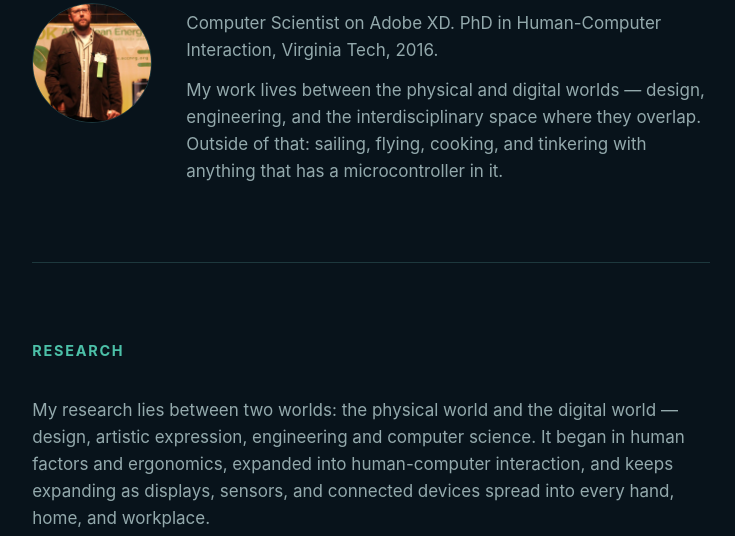
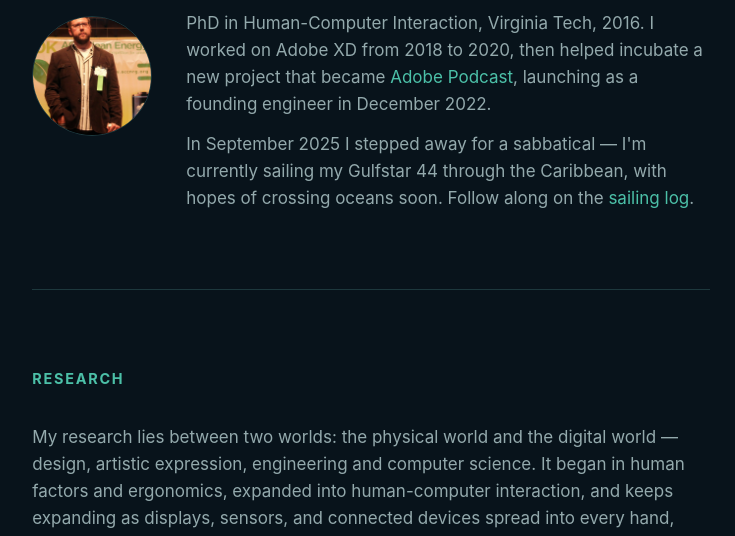
Before and after one commit to basawyer/homepage, a plain HTML site: page index.html in a window 1280 px wide. Shown: the part 214-750 px from the top of the page, without its empty margins (269-1004 px from the left). Drawn offline with Linux system fonts and the light colour scheme.

Commit message:
Update abstract and contact for current status
Rewrite the intro around Adobe XD, Adobe Podcast, and the Caribbean
sabbatical with a link to the sailing log. Drop the VT email and add
LinkedIn on the contact section.

```diff
--- a/index.html
+++ b/index.html
@@ -4,7 +4,7 @@
 <meta charset="UTF-8" />
 <meta name="viewport" content="width=device-width, initial-scale=1" />
 <title>Blake Sawyer</title>
-<meta name="description" content="Blake Sawyer — Computer Scientist at Adobe XD, PhD in HCI from Virginia Tech." />
+<meta name="description" content="Blake Sawyer — HCI PhD, founding engineer on Adobe Podcast, currently sailing the Caribbean." />
 <link rel="stylesheet" href="assets/css/style.css" />
 </head>
 <body>
@@ -24,10 +24,13 @@
     <img src="assets/img/aboutme.jpg" alt="Blake Sawyer" />
     <div class="intro">
       <h1>Blake Sawyer</h1>
-      <p>Computer Scientist on Adobe XD. PhD in Human-Computer Interaction, Virginia Tech, 2016.</p>
-      <p>My work lives between the physical and digital worlds — design, engineering, and the
-        interdisciplinary space where they overlap. Outside of that: sailing, flying, cooking,
-        and tinkering with anything that has a microcontroller in it.</p>
+      <p>PhD in Human-Computer Interaction, Virginia Tech, 2016. I worked on Adobe XD from 2018
+        to 2020, then helped incubate a new project that became
+        <a href="https://podcast.adobe.com/">Adobe Podcast</a>, launching as a founding engineer
+        in December 2022.</p>
+      <p>In September 2025 I stepped away for a sabbatical — I'm currently sailing my Gulfstar 44
+        through the Caribbean, with hopes of crossing oceans soon. Follow along on the
+        <a href="sailing/">sailing log</a>.</p>
     </div>
   </section>
 
@@ -184,8 +187,7 @@
   <section id="contact" class="reveal">
     <h2>Contact</h2>
     <span class="email">basawyer [at] gmail.com</span>
-    <span class="email">basawyer [at] vt.edu</span>
-    <p class="note">School-related → the VT address. Everything else → GMail.</p>
+    <a class="email" href="https://www.linkedin.com/in/sailboat">linkedin.com/in/sailboat</a>
   </section>
 
 </main>
```
